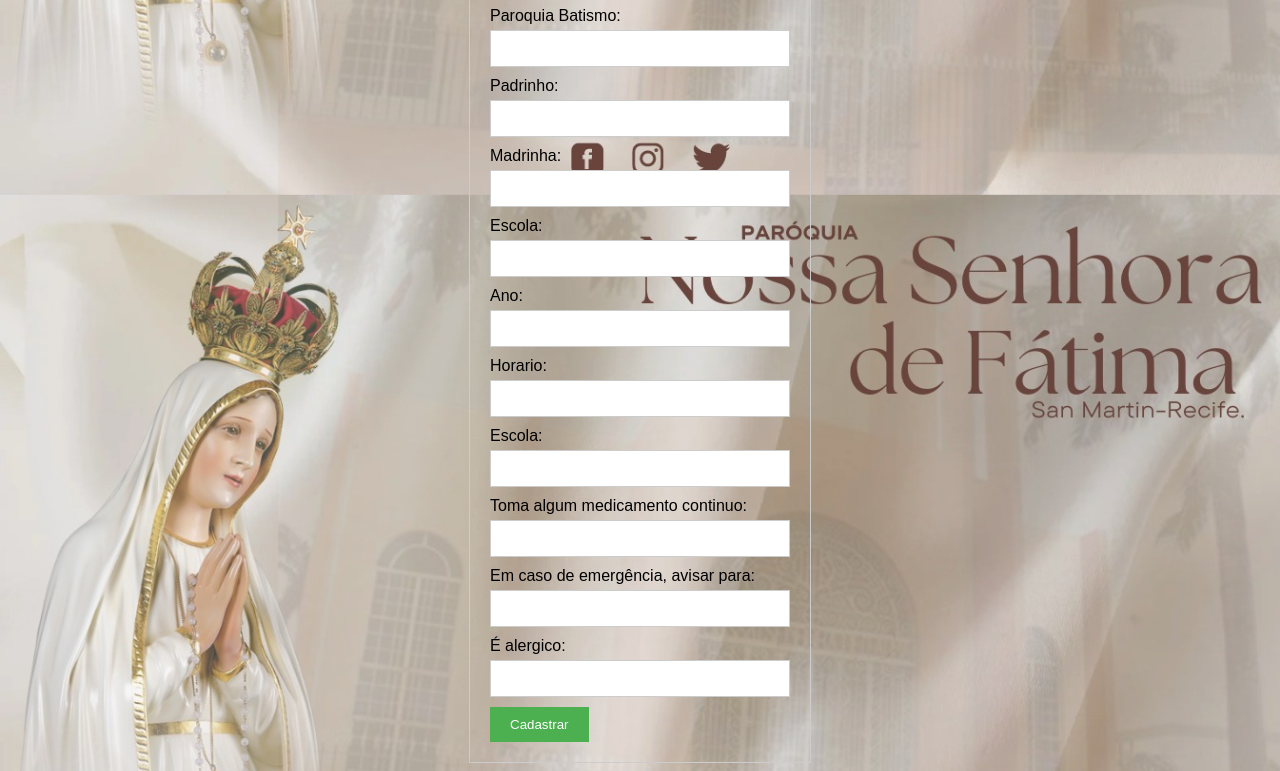
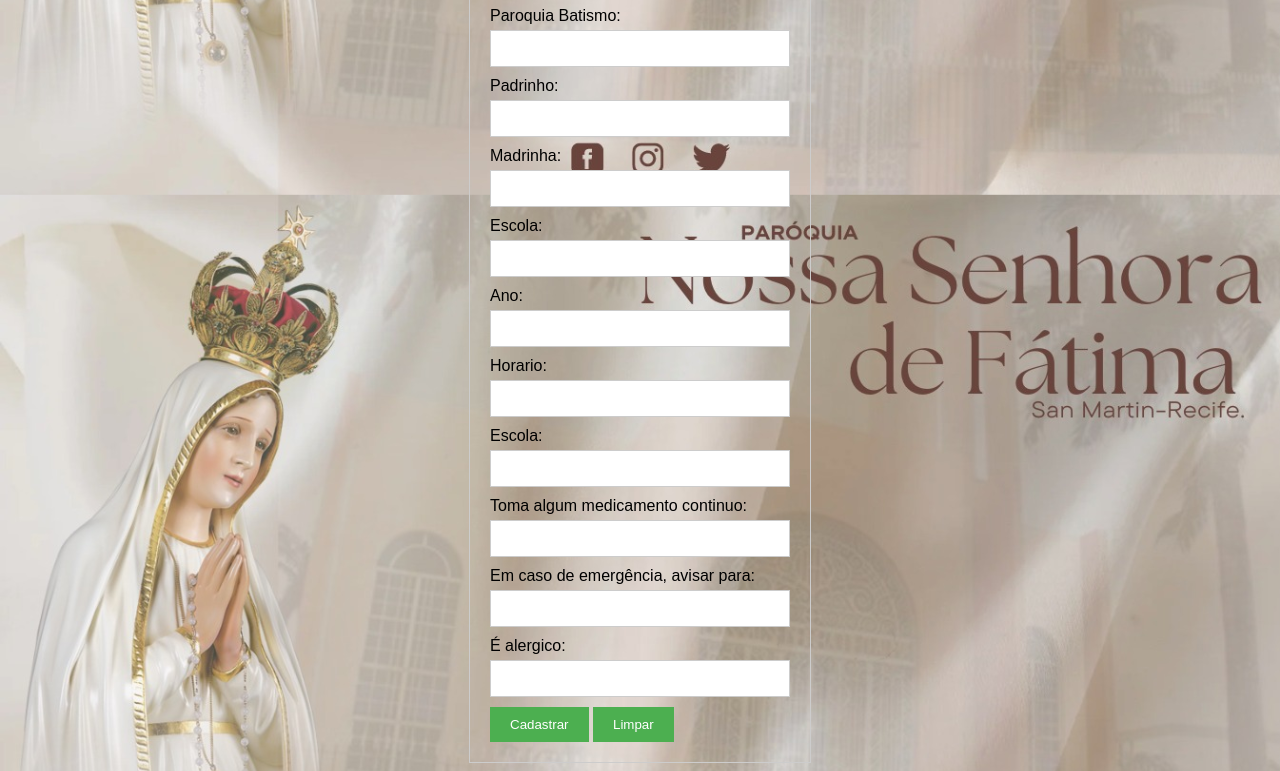
Before and after one commit to joseeliasnsf/Formulario-Catequese-NSF, a plain HTML site: page index.html in a window 1280 px wide. Shown: the part 1267-2038 px from the top of the page. Drawn offline with Linux system fonts and the light colour scheme.

Commit message:
Atualização Imput

```diff
--- a/index.html
+++ b/index.html
@@ -114,6 +114,7 @@
         <input type="text" id="text" name="text" required>
 
         <button type="submit">Cadastrar</button>
+        <button type="reset" onclick="alert('Formulario Limpo!')">Limpar</button>
     </form>
 
     <script src="script.js"></script>
```
